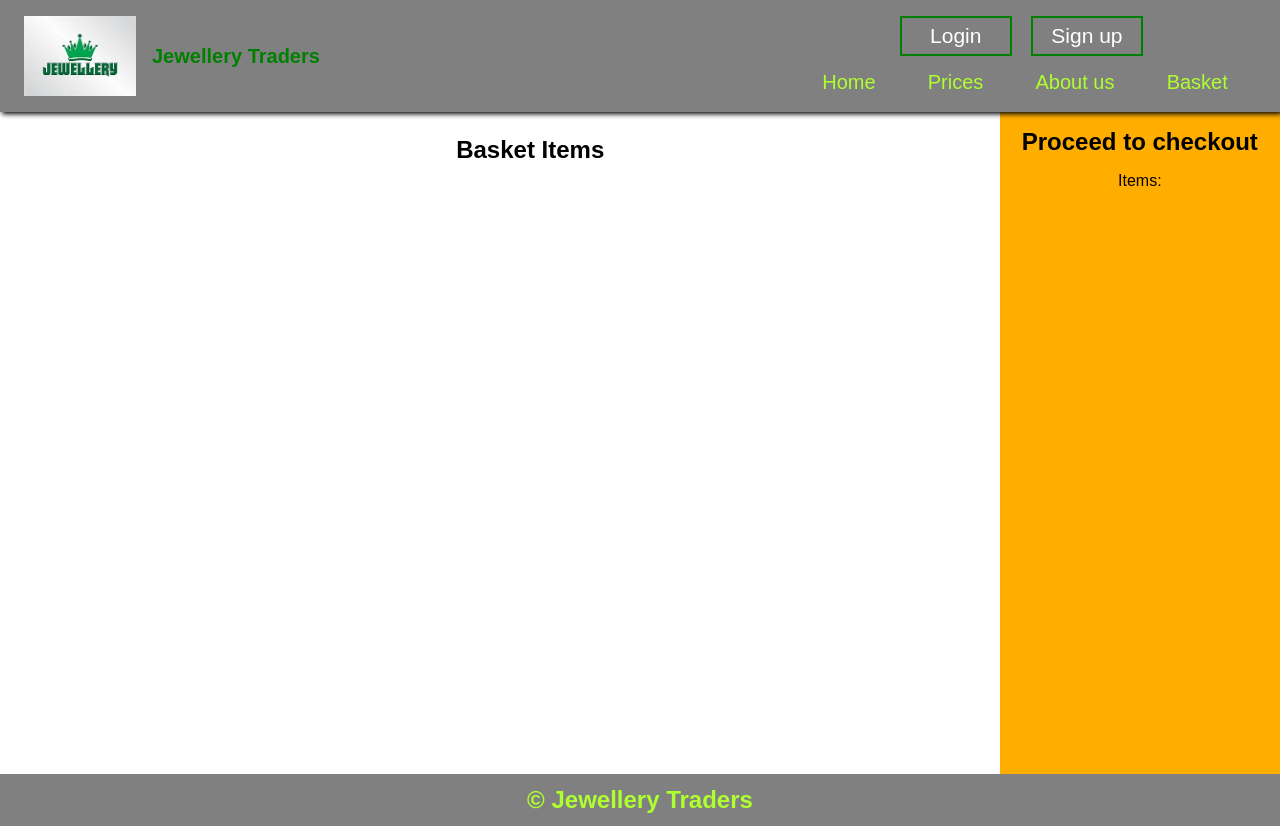
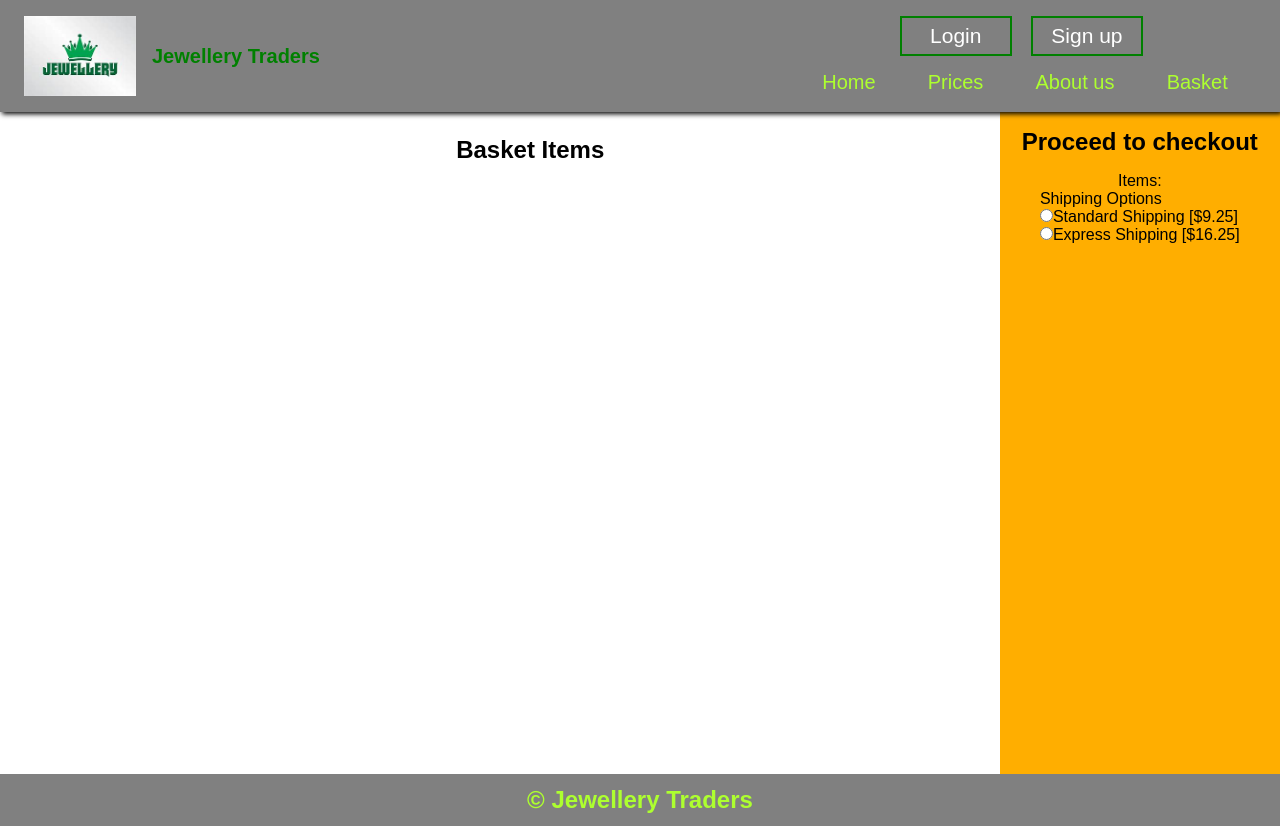
Before and after one commit to ArdonitSaliji/jewerelly-store, a React (Create React App) app: page /basket in a window 1280 px wide. Built offline with nearby package versions, Linux system fonts and the light colour scheme.

Commit message:
adding shipping methods

```diff
--- a/src/components/Basket/Basket.jsx
+++ b/src/components/Basket/Basket.jsx
@@ -1,14 +1,22 @@
 import { useRef } from 'react'
+import { useState } from 'react'
 import { useEffect } from 'react'
 import './Basket.css'
 
 const Basket = ({ basketState, setBasketState }) => {
-  //
-  const basket = JSON.parse(localStorage.getItem('basket'))
   useEffect(() => {
     const retriveProducts = JSON.parse(localStorage.getItem('basket'))
     setBasketState(retriveProducts)
   }, [])
+  const [radioValue, setRadioValue] = useState(true)
+
+  const changeValue = (e) => {
+    const { name, value } = e.target
+
+    setRadioValue({ [name]: value })
+  }
+
+  const basket = JSON.parse(localStorage.getItem('basket'))
   const checkoutItemRef = useRef()
   return (
     <div className='basket-container'>
@@ -54,6 +62,33 @@ const Basket = ({ basketState, setBasketState }) => {
               )
           )}
         </div>
+        <div className='checkout-shipping'>
+          <p>Shipping Options</p>
+          <div className='shipping-option'>
+            <label htmlFor='standard'>
+              <input
+                onChange={(e) => changeValue(e)}
+                type='radio'
+                name='option'
+                value='standard'
+                checked={radioValue.selectedOption === 'standard'}
+              />
+              Standard Shipping [$9.25]
+            </label>
+          </div>
+          <div className='shipping-option'>
+            <label htmlFor='express'>
+              <input
+                onChange={(e) => changeValue(e)}
+                type='radio'
+                name='option'
+                value='express'
+                checked={radioValue.selectedOption === 'express'}
+              />
+              Express Shipping [$16.25]
+            </label>
+          </div>
+        </div>
       </div>
     </div>
   )
```
